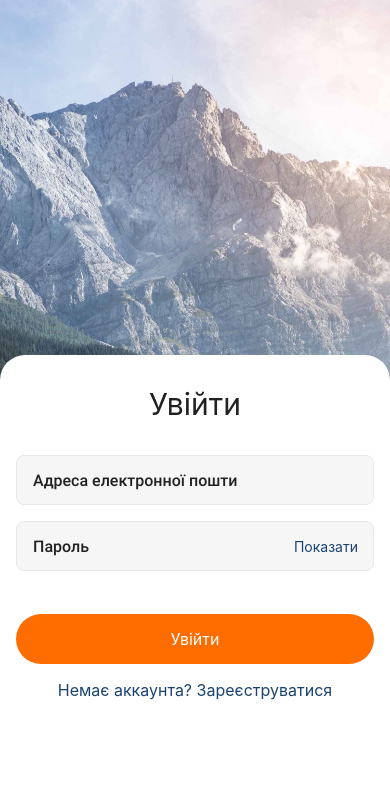
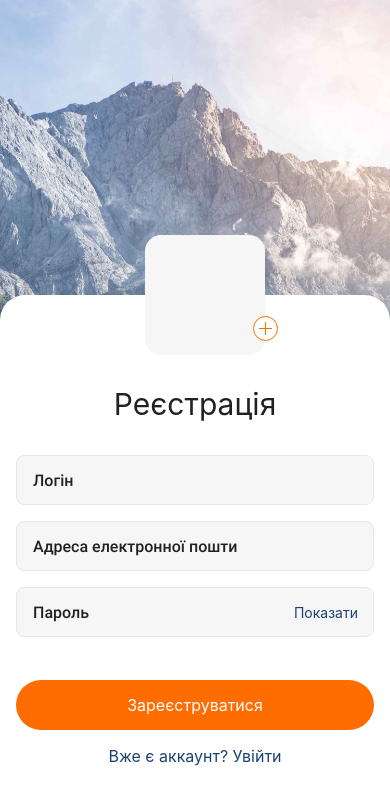
Before and after one commit to YevheniiaVier/reactNatProject, a React Native app: screen / in a window 390 px wide. Shown: the top 804 px of the page. Built offline with nearby package versions, Linux system fonts and the light colour scheme.

Commit message:
corrects imports

```diff
--- a/App.js
+++ b/App.js
@@ -1,23 +1,8 @@
-import React, { useState, useEffect } from "react";
-
-import { StatusBar } from "expo-status-bar";
-// import * as Font from "expo-font";
-import { AppLoading } from "expo";
 import { useFonts } from "expo-font";
 import { RegistrationScreen } from "./Screens/RegistrationScreen";
 import { LoginScreen } from "./Screens/LoginScreen";
 
-import {
-  Text,
-  View,
-  ImageBackground,
-  Keyboard,
-  TouchableWithoutFeedback,
-  KeyboardAvoidingView,
-  Platform,
-} from "react-native";
-
-import { styles } from "./Screens/styles";
+import { Text } from "react-native";
 
 const RobotoRegular = require("./assets/fonts/Roboto/Roboto-Regular.ttf");
 const RobotoBold = require("./assets/fonts/Roboto/Roboto-Bold.ttf");
@@ -34,6 +19,6 @@ export default function App() {
     return <Text>Loading...</Text>;
   }
 
-  // return <RegistrationScreen />;
-  return <LoginScreen />;
+  return <RegistrationScreen />;
+  // return <LoginScreen />;
 }
--- a/Screens/LoginScreen.js
+++ b/Screens/LoginScreen.js
@@ -1,7 +1,6 @@
 import { useState, useEffect } from "react";
 
 import {
-  StatusBar,
   Text,
   View,
   TextInput,
@@ -11,8 +10,6 @@ import {
   TouchableOpacity,
   Keyboard,
   ImageBackground,
-  Dimensions,
-  Image,
 } from "react-native";
 import { styles } from "./styles";
 
--- a/Screens/RegistrationScreen.js
+++ b/Screens/RegistrationScreen.js
@@ -1,7 +1,6 @@
 import { useState, useEffect } from "react";
 
 import {
-  StatusBar,
   Text,
   View,
   TextInput,
@@ -11,7 +10,6 @@ import {
   TouchableOpacity,
   Keyboard,
   ImageBackground,
-  Dimensions,
   Image,
 } from "react-native";
 import { styles } from "./styles";
```
